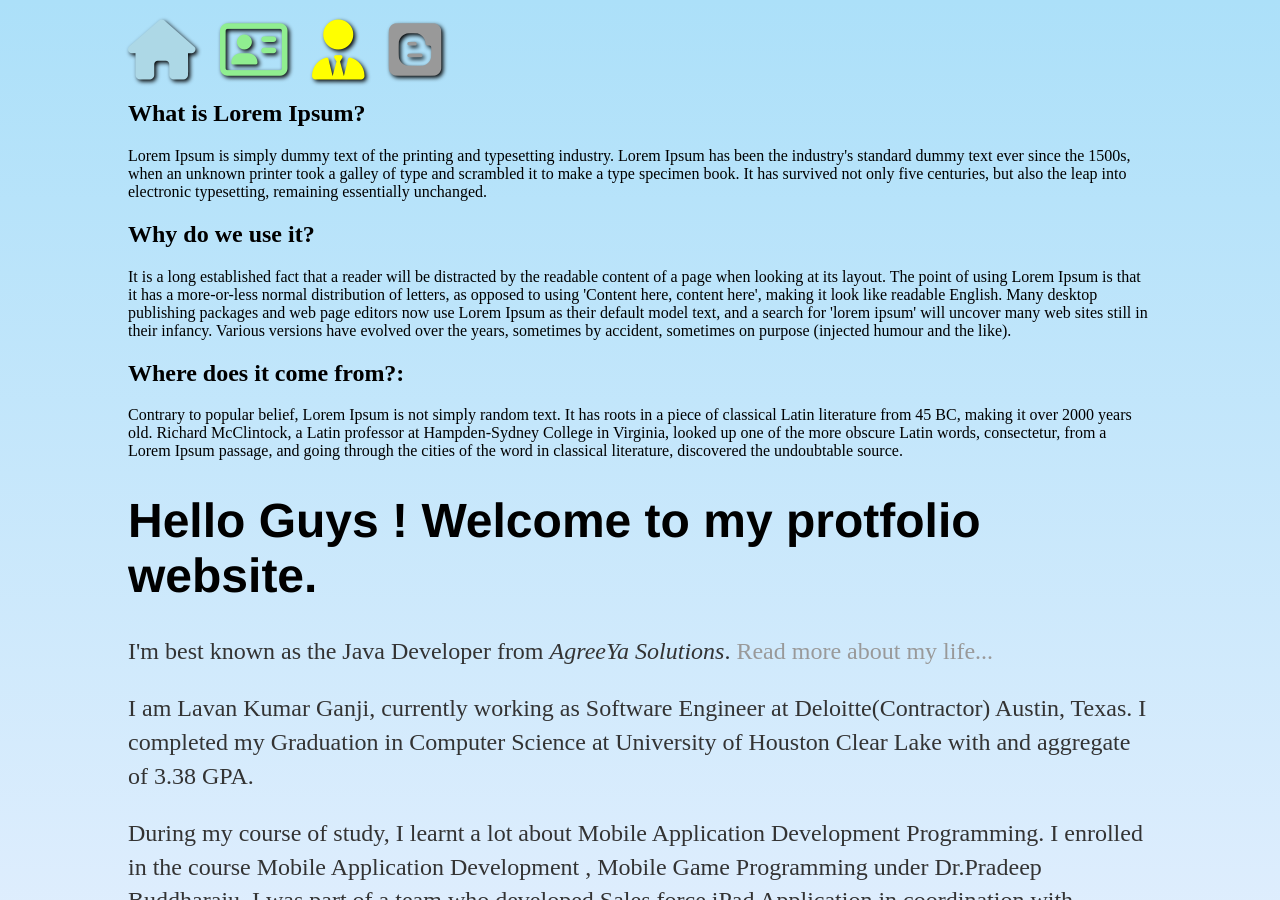
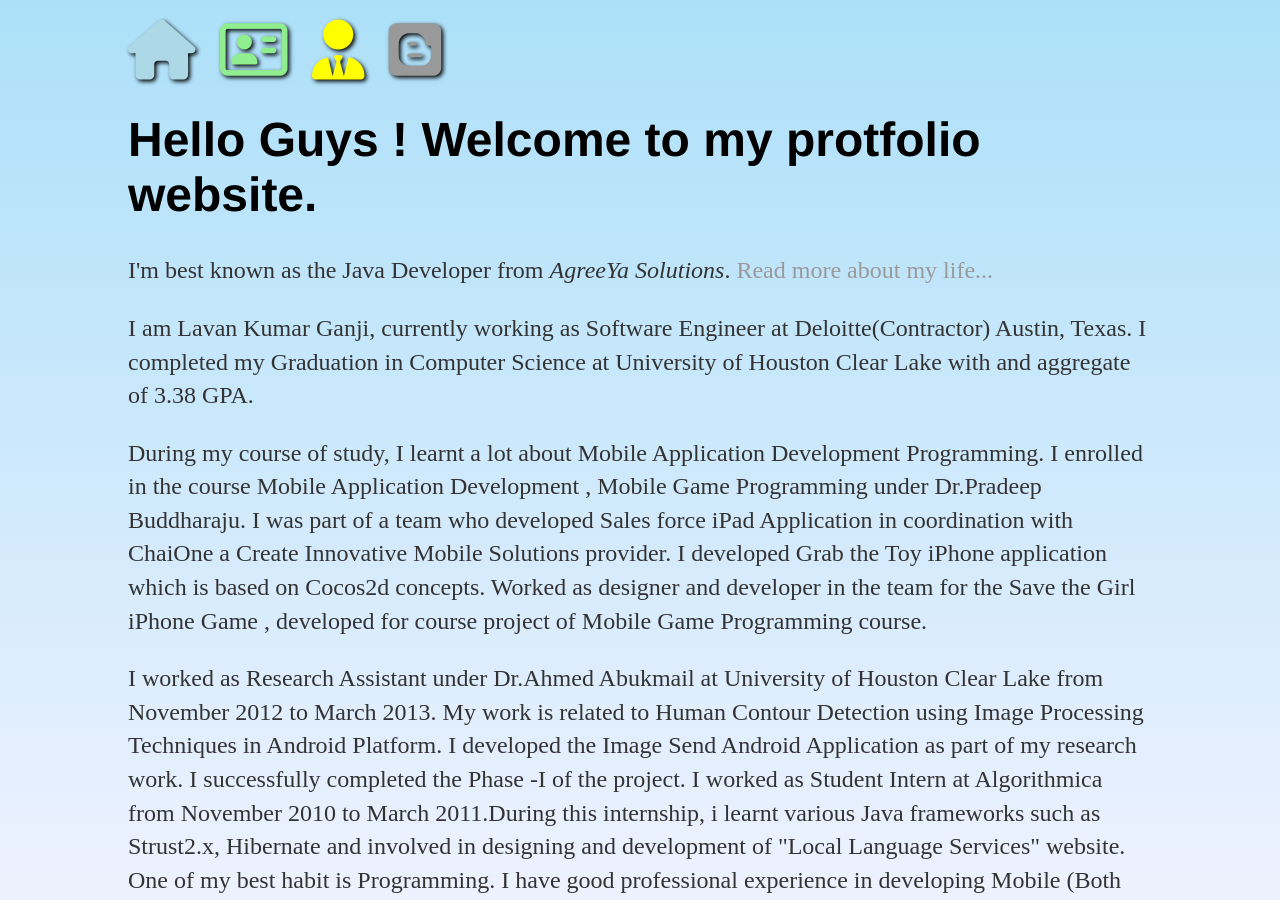
Before and after one commit to lavanganji/lavanganji.github.io, a Jekyll site: the page built from index.html, in a window 1280 px wide and 900 px high. Built offline with Jekyll 4.4.1, drawn with Linux system fonts in a browser that asks for light colours; nearby versions of some CDN libraries.

Commit message:
Update index.html

```diff
--- a/index.html
+++ b/index.html
@@ -2,18 +2,6 @@
 layout: default
 title: Lavan Ganji, Software Engineer
 ---
-<div id="boxes">
-   <h2>What is Lorem Ipsum?</h2>
-   Lorem Ipsum is simply dummy text of the printing and typesetting industry. Lorem Ipsum has been the industry's standard dummy text ever since the 1500s, when an unknown printer took a galley of type and scrambled it to make a type specimen book. It has survived not only five centuries, but also the leap into electronic typesetting, remaining essentially unchanged.
-</div>
-<div id="boxes">
-<h2>Why do we use it?</h2>
-It is a long established fact that a reader will be distracted by the readable content of a page when looking at its layout. The point of using Lorem Ipsum is that it has a more-or-less normal distribution of letters, as opposed to using 'Content here, content here', making it look like readable English. Many desktop publishing packages and web page editors now use Lorem Ipsum as their default model text, and a search for 'lorem ipsum' will uncover many web sites still in their infancy. Various versions have evolved over the years, sometimes by accident, sometimes on purpose (injected humour and the like).
-</div>
-<div id="boxes">
-<h2>Where does it come from?:</h2>
-Contrary to popular belief, Lorem Ipsum is not simply random text. It has roots in a piece of classical Latin literature from 45 BC, making it over 2000 years old. Richard McClintock, a Latin professor at Hampden-Sydney College in Virginia, looked up one of the more obscure Latin words, consectetur, from a Lorem Ipsum passage, and going through the cities of the word in classical literature, discovered the undoubtable source.
-</div>
 <div class="blurb">
 	<h1>Hello Guys ! Welcome to my protfolio website.</h1>
 	<p>I'm best known as the Java Developer from <em>AgreeYa Solutions</em>. <a href="/about">Read more about my life...</a></p>
```
